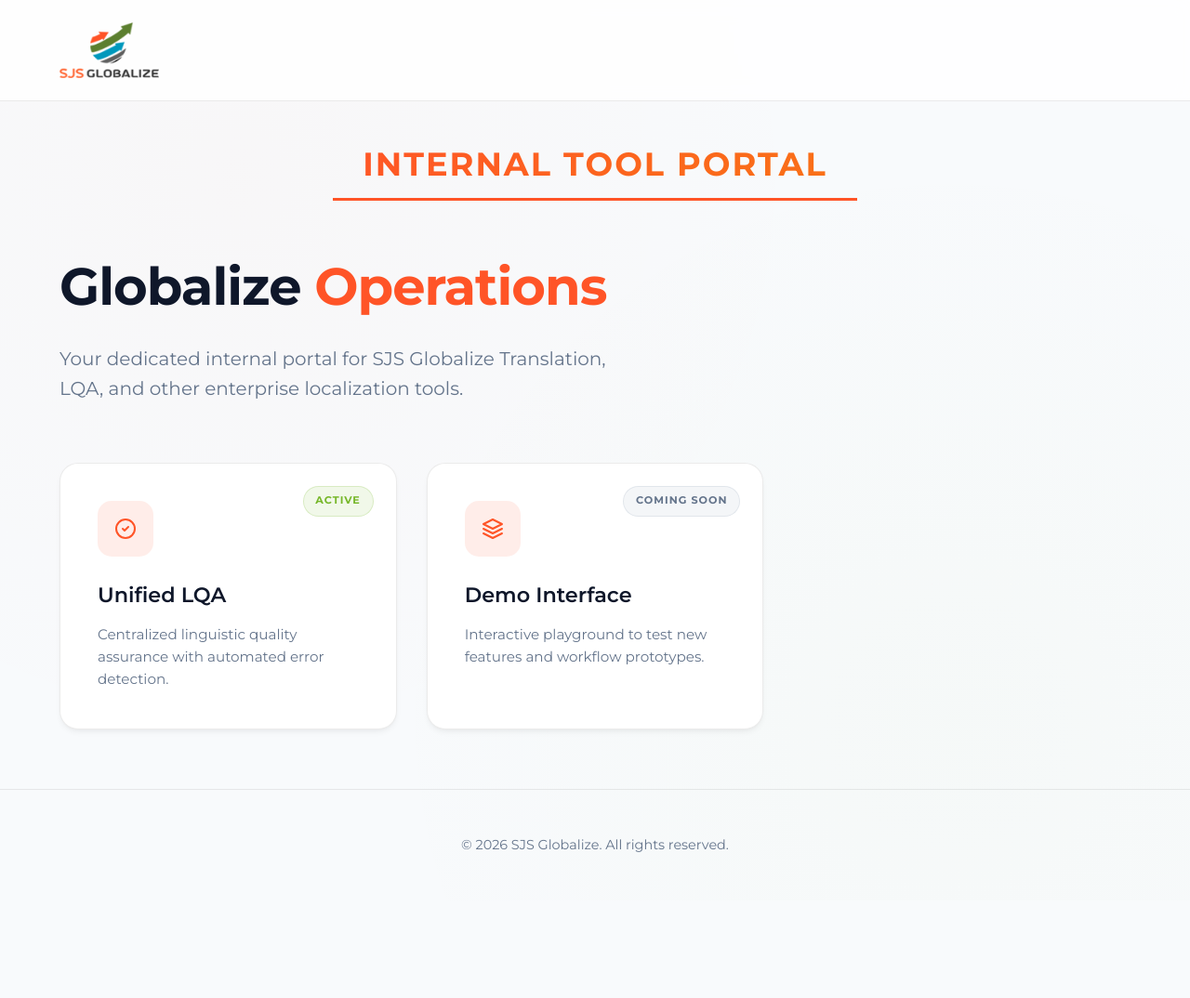
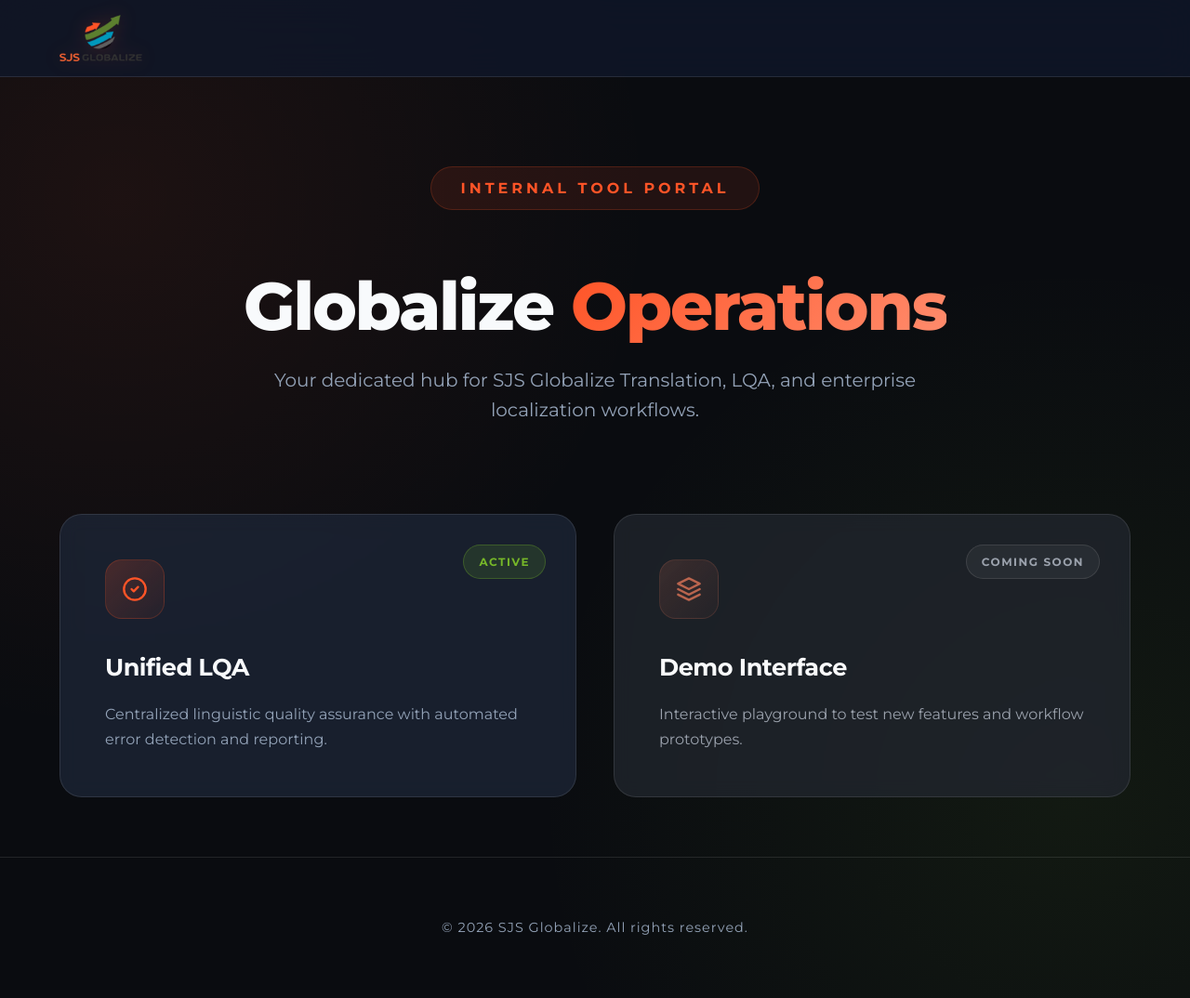
Before and after one commit to Gangesh54321/sjs-globalize-portal, a website built with Vite: page index.html in a window 1280 px wide. Shown: the whole page at 93% size. Before the commit the page ends 969 px from the top, so only its background shows below. Built offline with nearby package versions, Linux system fonts and the light colour scheme; some packages are replaced by stand-ins of ours.

Commit message:
Fix LQA load issue and enhance portal UI with premium design

```diff
--- a/index.html
+++ b/index.html
@@ -5,9 +5,18 @@
     <link rel="icon" type="image/png" href="/logo.png" />
     <meta name="viewport" content="width=device-width, initial-scale=1.0" />
     <title>SJS Globalize | Internal Tool Portal</title>
+    <meta name="description" content="Dedicated internal portal for SJS Globalize Translation, LQA, and enterprise localization tools." />
+
+    <!-- Open Graph / Facebook -->
+    <meta property="og:type" content="website" />
+    <meta property="og:url" content="https://www.sjsglobalize.net/" />
+    <meta property="og:title" content="SJS Globalize | Internal Tool Portal" />
+    <meta property="og:description" content="Centralized linguistic quality assurance and enterprise localization tools." />
+    <meta property="og:image" content="/logo.png" />
+
     <link rel="preconnect" href="https://fonts.googleapis.com">
     <link rel="preconnect" href="https://fonts.gstatic.com" crossorigin>
-    <link href="https://fonts.googleapis.com/css2?family=Montserrat:wght@300;400;600;700&display=swap" rel="stylesheet">
+    <link href="https://fonts.googleapis.com/css2?family=Montserrat:wght@300;400;500;600;700;800&display=swap" rel="stylesheet">
   </head>
   <body>
     <div id="app"></div>
--- a/src/main.ts
+++ b/src/main.ts
@@ -21,9 +21,9 @@ const tools: Tool[] = [
   {
     id: 'lqa-reviewer',
     name: 'Unified LQA',
-    description: 'Centralized linguistic quality assurance with automated error detection.',
+    description: 'Centralized linguistic quality assurance with automated error detection and reporting.',
     status: 'active',
-    icon: `<svg xmlns="http://www.w3.org/2000/svg" width="24" height="24" viewBox="0 0 24 24" fill="none" stroke="currentColor" stroke-width="2" stroke-linecap="round" stroke-linejoin="round"><path d="M12 22c5.523 0 10-4.477 10-10S17.523 2 12 2 2 6.477 2 12s4.477 10 10 10z"/><path d="m9 12 2 2 4-4"/></svg>`,
+    icon: `<svg xmlns="http://www.w3.org/2000/svg" width="28" height="28" viewBox="0 0 24 24" fill="none" stroke="currentColor" stroke-width="2" stroke-linecap="round" stroke-linejoin="round"><path d="M12 22c5.523 0 10-4.477 10-10S17.523 2 12 2 2 6.477 2 12s4.477 10 10 10z"/><path d="m9 12 2 2 4-4"/></svg>`,
     url: '/lqa'
   },
   {
@@ -31,7 +31,7 @@ const tools: Tool[] = [
     name: 'Demo Interface',
     description: 'Interactive playground to test new features and workflow prototypes.',
     status: 'soon',
-    icon: `<svg xmlns="http://www.w3.org/2000/svg" width="24" height="24" viewBox="0 0 24 24" fill="none" stroke="currentColor" stroke-width="2" stroke-linecap="round" stroke-linejoin="round"><path d="M12 2L2 7l10 5 10-5-10-5zM2 17l10 5 10-5M2 12l10 5 10-5"/></svg>`
+    icon: `<svg xmlns="http://www.w3.org/2000/svg" width="28" height="28" viewBox="0 0 24 24" fill="none" stroke="currentColor" stroke-width="2" stroke-linecap="round" stroke-linejoin="round"><path d="M12 2L2 7l10 5 10-5-10-5zM2 17l10 5 10-5M2 12l10 5 10-5"/></svg>`
   }
 ];
 
@@ -46,18 +46,20 @@ const renderApp = () => {
     </header>
 
     <main class="main-container">
-      <div class="title-section">
-        <h2 class="portal-title">Internal Tool Portal</h2>
+      <div class="portal-title-wrapper animate-title">
+        <span class="portal-title">Internal Tool Portal</span>
       </div>
 
-      <section class="hero">
+      <section class="hero animate-hero">
         <h1>Globalize <span>Operations</span></h1>
-        <p>Your dedicated internal portal for SJS Globalize Translation, LQA, and other enterprise localization tools.</p>
+        <p>Your dedicated hub for SJS Globalize Translation, LQA, and enterprise localization workflows.</p>
       </section>
 
-      <div class="tool-grid">
+      <div id="cards" class="tool-grid">
         ${tools.map((tool, index) => `
-          <${tool.url ? `a href="${tool.url}" target="_blank"` : 'div'} class="tool-card ${tool.status === 'soon' ? 'coming-soon' : ''} fade-in" style="animation-delay: ${index * 0.1}s">
+          <${tool.url ? `a href="${tool.url}" target="_blank"` : 'div'}
+            class="tool-card ${tool.status === 'soon' ? 'coming-soon' : ''} fade-in"
+            style="animation-delay: ${0.4 + index * 0.1}s">
             <div class="badge ${tool.status === 'active' ? 'badge-active' : 'badge-soon'}">
               ${tool.status === 'active' ? 'Active' : 'Coming Soon'}
             </div>
@@ -71,10 +73,25 @@ const renderApp = () => {
       </div>
     </main>
 
-    <footer style="margin-top: auto; padding: 3rem 5%; border-top: 1px solid var(--border-color); text-align: center; color: var(--text-secondary); font-size: 0.9rem;">
-      &copy; ${new Date().getFullYear()} SJS Globalize. All rights reserved.
+    <footer class="footer">
+      <p>&copy; ${new Date().getFullYear()} SJS Globalize. All rights reserved.</p>
     </footer>
   `
+
+  // Interactive Glass Effect
+  const cards = document.getElementById("cards");
+  if (cards) {
+    cards.onmousemove = e => {
+      for(const card of document.getElementsByClassName("tool-card")) {
+        const rect = (card as HTMLElement).getBoundingClientRect(),
+              x = (e as MouseEvent).clientX - rect.left,
+              y = (e as MouseEvent).clientY - rect.top;
+
+        (card as HTMLElement).style.setProperty("--mouse-x", `${x}px`);
+        (card as HTMLElement).style.setProperty("--mouse-y", `${y}px`);
+      }
+    }
+  }
 }
 
 renderApp()
--- a/src/style.css
+++ b/src/style.css
@@ -1,13 +1,16 @@
 :root {
-  --primary-color: #ff5427;
-  --secondary-color: #76B729;
-  --bg-dark: #f8fafc;
-  --card-bg: #ffffff;
-  --text-primary: #0f172a;
-  --text-secondary: #64748b;
-  --border-color: rgba(0, 0, 0, 0.08);
-  --glass-bg: rgba(255, 255, 255, 0.9);
+  --primary: #ff5427;
+  --primary-glow: rgba(255, 84, 39, 0.4);
+  --secondary: #76B729;
+  --accent: #003164;
+  --bg-main: #0a0c10;
+  --bg-card: rgba(30, 41, 59, 0.7);
+  --bg-glass: rgba(15, 23, 42, 0.8);
+  --border-glass: rgba(255, 255, 255, 0.1);
+  --text-primary: #f8fafc;
+  --text-secondary: #94a3b8;
   --font-main: 'Montserrat', sans-serif;
+  --transition-smooth: all 0.4s cubic-bezier(0.23, 1, 0.32, 1);
 }
 
 * {
@@ -18,14 +21,14 @@
 
 body {
   font-family: var(--font-main);
-  background-color: var(--bg-dark);
+  background-color: var(--bg-main);
   color: var(--text-primary);
   line-height: 1.6;
+  min-height: 100vh;
   overflow-x: hidden;
   background-image:
-    radial-gradient(circle at 20% 20%, rgba(255, 84, 39, 0.02) 0%, transparent 50%),
-    radial-gradient(circle at 80% 80%, rgba(118, 183, 41, 0.02) 0%, transparent 50%);
-  min-height: 100vh;
+    radial-gradient(circle at 10% 20%, rgba(255, 84, 39, 0.08) 0%, transparent 40%),
+    radial-gradient(circle at 90% 80%, rgba(118, 183, 41, 0.08) 0%, transparent 40%);
 }
 
 #app {
@@ -36,191 +39,220 @@ body {
 
 /* Header Styles */
 .header {
-  padding: 1.5rem 5%;
+  padding: 1rem 5%;
   display: flex;
   justify-content: space-between;
   align-items: center;
-  backdrop-filter: blur(10px);
-  background: rgba(255, 255, 255, 0.8);
-  border-bottom: 1px solid var(--border-color);
+  backdrop-filter: blur(20px);
+  -webkit-backdrop-filter: blur(20px);
+  background: var(--bg-glass);
+  border-bottom: 1px solid var(--border-glass);
   position: sticky;
   top: 0;
-  z-index: 100;
+  z-index: 1000;
 }
 
 .logo-container {
   display: flex;
   align-items: center;
-  gap: 1rem;
 }
 
 .logo {
-  height: 60px;
+  height: 50px;
   width: auto;
-}
-
-.title-section {
-  display: flex;
-  justify-content: center;
-  margin-top: -2rem;
-  margin-bottom: 3rem;
-}
-
-.portal-title {
-  font-weight: 800;
-  font-size: 2.2rem;
-  text-transform: uppercase;
-  letter-spacing: 2px;
-  background: linear-gradient(135deg, var(--primary-color), #f97316);
-  -webkit-background-clip: text;
-  -webkit-text-fill-color: transparent;
-  padding: 0.5rem 2rem;
-  border-bottom: 3px solid var(--primary-color);
-  position: relative;
+  filter: drop-shadow(0 0 10px rgba(255, 84, 39, 0.2));
 }
 
 /* Main Content Styles */
 .main-container {
-  padding: 4rem 5%;
+  padding: 6rem 5% 4rem;
   max-width: 1400px;
   margin: 0 auto;
   width: 100%;
 }
 
 .hero {
-  margin-bottom: 4rem;
-  animation: fadeInUp 0.8s ease-out;
+  margin-bottom: 6rem;
+  text-align: center;
 }
 
 .hero h1 {
-  font-size: 3.5rem;
-  font-weight: 700;
-  margin-bottom: 1rem;
-  letter-spacing: -1px;
+  font-size: clamp(2.5rem, 8vw, 4.5rem);
+  font-weight: 800;
+  margin-bottom: 1.5rem;
+  letter-spacing: -2px;
+  line-height: 1.1;
 }
 
 .hero h1 span {
-  color: var(--primary-color);
+  background: linear-gradient(135deg, var(--primary), #ff8c6d);
+  -webkit-background-clip: text;
+  -webkit-text-fill-color: transparent;
+  display: inline-block;
 }
 
 .hero p {
   font-size: 1.25rem;
   color: var(--text-secondary);
-  max-width: 600px;
+  max-width: 700px;
+  margin: 0 auto;
+  font-weight: 400;
+}
+
+.portal-title-wrapper {
+  display: flex;
+  justify-content: center;
+  margin-bottom: 4rem;
+}
+
+.portal-title {
+  font-weight: 700;
+  font-size: 1rem;
+  text-transform: uppercase;
+  letter-spacing: 4px;
+  color: var(--primary);
+  background: rgba(255, 84, 39, 0.1);
+  padding: 0.6rem 2rem;
+  border-radius: 100px;
+  border: 1px solid rgba(255, 84, 39, 0.2);
 }
 
 /* Grid Styles */
 .tool-grid {
   display: grid;
-  grid-template-columns: repeat(auto-fill, minmax(320px, 1fr));
-  gap: 2rem;
+  grid-template-columns: repeat(auto-fill, minmax(360px, 1fr));
+  gap: 2.5rem;
 }
 
 .tool-card {
-  background: var(--card-bg);
-  border: 1px solid var(--border-color);
-  padding: 2.5rem;
-  border-radius: 20px;
+  background: var(--bg-card);
+  border: 1px solid var(--border-glass);
+  padding: 3rem;
+  border-radius: 24px;
   position: relative;
-  transition: all 0.4s cubic-bezier(0.175, 0.885, 0.32, 1.275);
+  transition: var(--transition-smooth);
   cursor: pointer;
   overflow: hidden;
-  box-shadow: 0 4px 6px -1px rgba(0, 0, 0, 0.05), 0 2px 4px -1px rgba(0, 0, 0, 0.03);
   text-decoration: none;
-  display: block;
+  display: flex;
+  flex-direction: column;
   color: inherit;
+  backdrop-filter: blur(10px);
 }
 
-.tool-card::before {
+.tool-card::after {
   content: '';
   position: absolute;
   top: 0;
   left: 0;
   width: 100%;
-  height: 4px;
-  background: var(--primary-color);
-  transform: scaleX(0);
-  transition: transform 0.4s ease;
-  transform-origin: left;
+  height: 100%;
+  background: radial-gradient(800px circle at var(--mouse-x, 0) var(--mouse-y, 0), rgba(255, 255, 255, 0.06), transparent 40%);
+  opacity: 0;
+  transition: opacity 0.5s;
+  pointer-events: none;
+}
+
+.tool-card:hover::after {
+  opacity: 1;
 }
 
 .tool-card:hover {
-  transform: translateY(-10px);
-  border-color: rgba(255, 84, 39, 0.3);
-  box-shadow: 0 20px 40px rgba(0, 0, 0, 0.3);
-}
-
-.tool-card:hover::before {
-  transform: scaleX(1);
+  transform: translateY(-12px) scale(1.02);
+  border-color: rgba(255, 84, 39, 0.4);
+  box-shadow: 0 30px 60px -12px rgba(0, 0, 0, 0.5), 0 18px 36px -18px rgba(255, 84, 39, 0.3);
 }
 
 .tool-icon {
-  width: 60px;
-  height: 60px;
-  background: rgba(255, 84, 39, 0.1);
-  border-radius: 15px;
+  width: 64px;
+  height: 64px;
+  background: linear-gradient(135deg, rgba(255, 84, 39, 0.2), rgba(255, 84, 39, 0.05));
+  border-radius: 18px;
   display: flex;
   align-items: center;
   justify-content: center;
-  margin-bottom: 1.5rem;
-  color: var(--primary-color);
-  font-size: 1.5rem;
+  margin-bottom: 2rem;
+  color: var(--primary);
+  border: 1px solid rgba(255, 84, 39, 0.2);
+  transition: var(--transition-smooth);
+}
+
+.tool-card:hover .tool-icon {
+  transform: rotate(-5deg) scale(1.1);
+  background: var(--primary);
+  color: white;
+  box-shadow: 0 0 20px var(--primary-glow);
 }
 
 .card-title {
-  font-size: 1.4rem;
-  font-weight: 600;
-  margin-bottom: 0.75rem;
+  font-size: 1.6rem;
+  font-weight: 700;
+  margin-bottom: 1rem;
+  letter-spacing: -0.5px;
 }
 
 .card-description {
-  font-size: 0.95rem;
+  font-size: 1rem;
   color: var(--text-secondary);
+  line-height: 1.7;
 }
 
 /* Coming Soon State */
 .coming-soon {
-  opacity: 0.7;
+  opacity: 0.6;
+  filter: grayscale(0.5);
 }
 
 .coming-soon:hover {
   transform: none;
   cursor: default;
-}
-
-.coming-soon::before {
-  background: var(--text-secondary);
+  border-color: var(--border-glass);
+  box-shadow: none;
 }
 
 .badge {
   position: absolute;
-  top: 1.5rem;
-  right: 1.5rem;
-  padding: 0.4rem 0.8rem;
+  top: 2rem;
+  right: 2rem;
+  padding: 0.5rem 1rem;
   border-radius: 100px;
-  font-size: 0.7rem;
+  font-size: 0.75rem;
   font-weight: 700;
   text-transform: uppercase;
-  letter-spacing: 1px;
+  letter-spacing: 1.5px;
 }
 
 .badge-soon {
-  background: rgba(148, 163, 184, 0.1);
+  background: rgba(255, 255, 255, 0.05);
   color: var(--text-secondary);
-  border: 1px solid rgba(148, 163, 184, 0.2);
+  border: 1px solid var(--border-glass);
 }
 
 .badge-active {
-  background: rgba(118, 183, 41, 0.1);
-  color: var(--secondary-color);
-  border: 1px solid rgba(118, 183, 41, 0.2);
+  background: rgba(118, 183, 41, 0.15);
+  color: var(--secondary);
+  border: 1px solid rgba(118, 183, 41, 0.3);
+}
+
+/* Footer Section */
+.footer {
+  margin-top: auto;
+  padding: 4rem 5%;
+  border-top: 1px solid var(--border-glass);
+  text-align: center;
+}
+
+.footer p {
+  color: var(--text-secondary);
+  font-size: 0.9rem;
+  letter-spacing: 1px;
 }
 
 /* Animations */
 @keyframes fadeInUp {
   from {
     opacity: 0;
-    transform: translateY(20px);
+    transform: translateY(30px);
   }
   to {
     opacity: 1;
@@ -229,15 +261,19 @@ body {
 }
 
 .fade-in {
-  animation: fadeInUp 0.6s ease-out forwards;
+  opacity: 0;
+  animation: fadeInUp 0.8s cubic-bezier(0.23, 1, 0.32, 1) forwards;
 }
 
 /* Responsive */
 @media (max-width: 768px) {
   .hero h1 {
-    font-size: 2.5rem;
+    font-size: 3rem;
   }
   .tool-grid {
     grid-template-columns: 1fr;
   }
+  .main-container {
+    padding-top: 4rem;
+  }
 }
```
Also changed, not shown: vercel.json.
